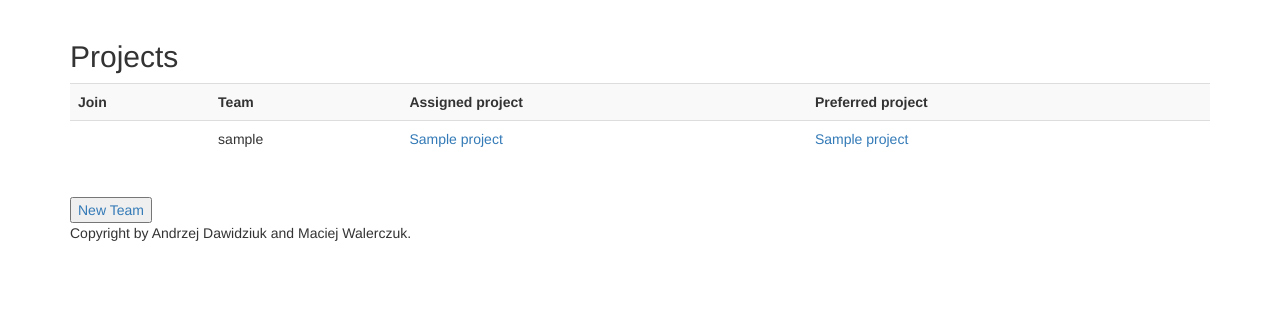
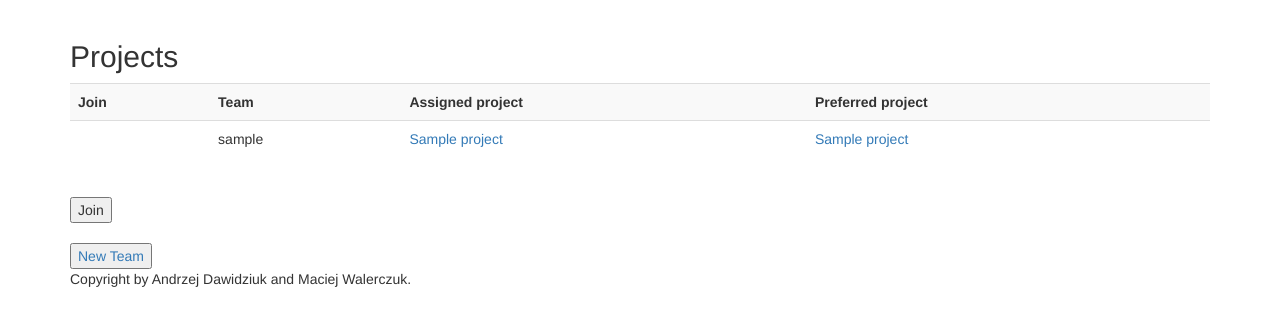
Before and after one commit to mwalercz/zpr-projects-helper, a Django app: template projects_helper/apps/students/templates/students/team_list.html in a window 1280 px wide. Shown: the part 52-378 px from the top of the page. Run offline with Django 3.2, Linux system fonts and the light colour scheme; the template is opened without the code that fills it: values that come from a table or form of the project are taken from there, others are empty; tables that the repository leaves empty hold one stand-in row (values such as "Sample post"); parts of the project's set-up code (start-up, migrations or seed data) failed here and were passed over; some libraries are stand-ins or nearby versions.

Commit message:
radio buttons in student: teams

```diff
--- a/projects_helper/apps/students/templates/students/team_list.html
+++ b/projects_helper/apps/students/templates/students/team_list.html
@@ -6,6 +6,8 @@
 
 
     <h2>Projects</h2>
+    <form action="{% url  'students:join_team'%}" method="post">
+    {% csrf_token %}
     <table class="table table-striped">
         <tr>
             <th>Join</th>
@@ -17,7 +19,8 @@
             <tr>
                 <td>
                     {% if not team.is_full and  not team.is_locked %}
-                        <a href='{% url 'students:join_team' team.pk %}'>{% bootstrap_icon "ok" %}</a>
+                        <input type="radio" name="to_join" id="{{ team.pk }}"
+                               value="{{ team.pk }}"/>
                     {% endif %}
                 </td>
                 <td>{{ team }}</td>
@@ -44,6 +47,9 @@
         {% endfor %}
     </table>
     <br/>
+    <input type="submit" value="Join" />
+    </form>
+    <br/>
     <a><input type="button" value="New Team"
               onClick="window.location.href='{% url 'students:new_team' %}'"/></a>
 {% endblock %}
--- a/projects_helper/apps/students/urls.py
+++ b/projects_helper/apps/students/urls.py
@@ -6,7 +6,7 @@ urlpatterns = [
     url(r'^profile/$', views.profile, name="profile"),
     url(r'^teams/$', views.ListTeams.as_view(), name="team_list"),
     url(r'^teams/new/$', views.new_team, name="new_team"),
-    url(r'^teams/(?P<team_pk>\d+)/join$', views.join_team, name="join_team"),
+    url(r'^teams/join$', views.join_team, name="join_team"),
     url(r'^projects/$', views.ListProjects.as_view(), name="project_list"),
     url(r'^projects/(?P<project_pk>\d+)/$', views.project, name="project"),
     url(r'^projects/(?P<project_pk>\d+)/pick/$', views.pick_project, name="pick_project"),
```
Also changed, not shown: projects_helper/apps/students/views.py (+8 -6 lines).
